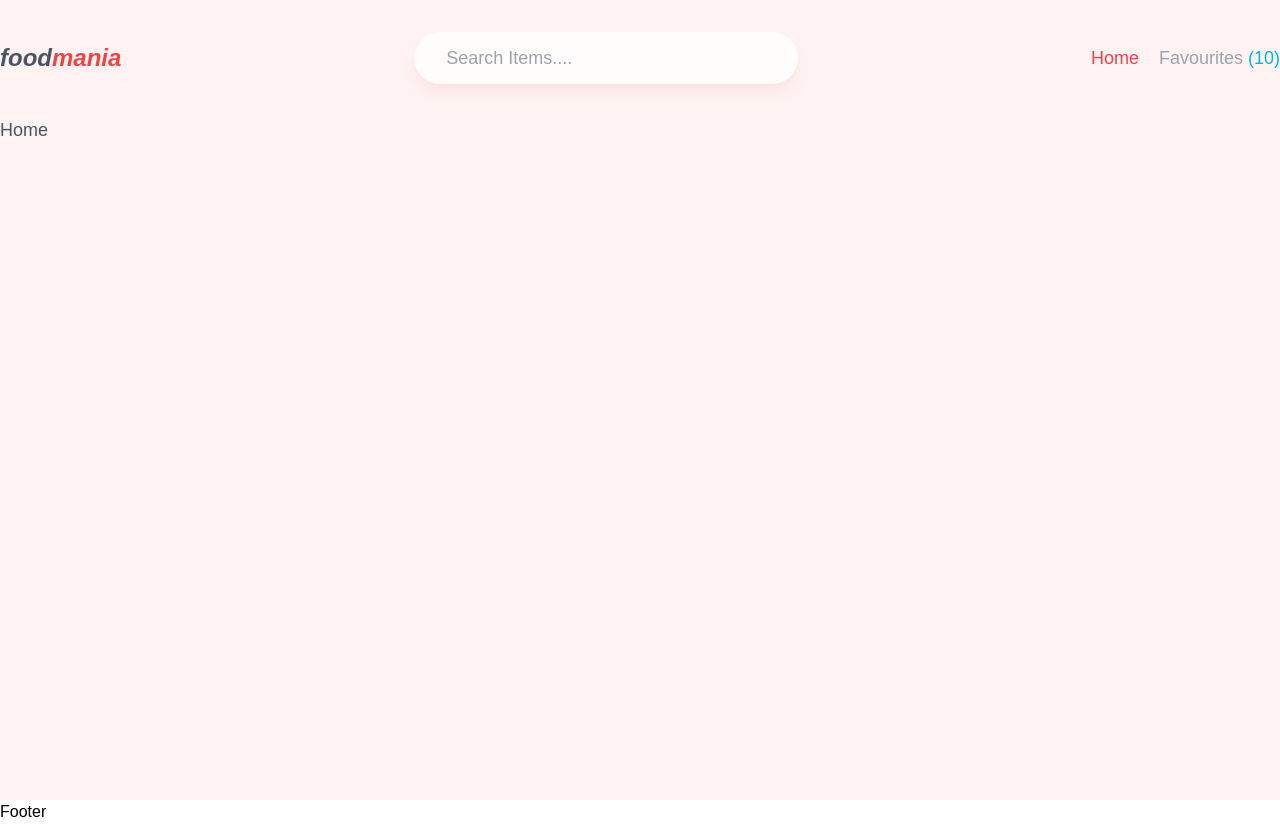
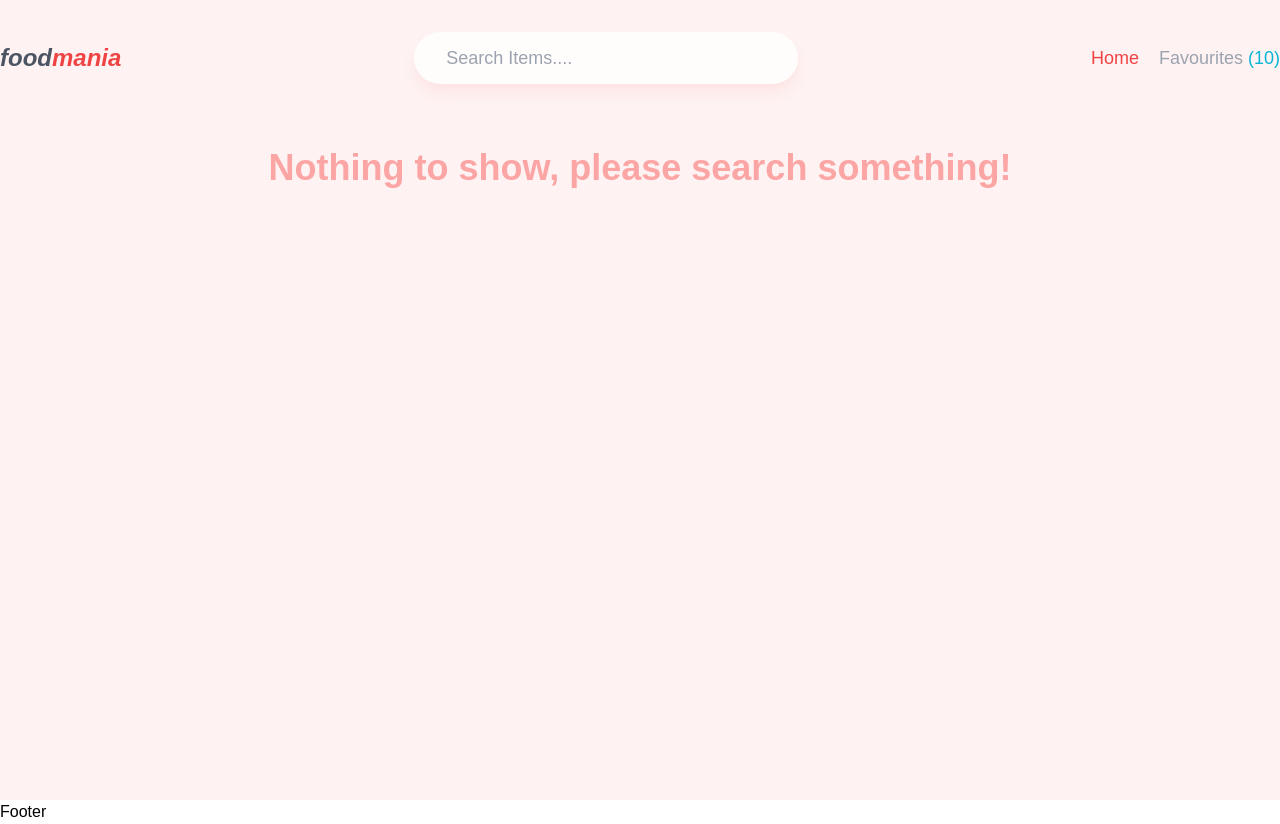
Before and after one commit to awesomedev82/foodmania-react, a React (Create React App) app: page / in a window 1280 px wide. Built offline with nearby package versions, Linux system fonts and the light colour scheme.

Commit message:
recipes added

```diff
--- a/src/App.js
+++ b/src/App.js
@@ -7,25 +7,39 @@ import Navbar from "./components/Navbar";
 
 function App() {
   const [searchItem, setSeachItem] = useState("");
+  const [recipes, setRecipes] = useState([]);
+  const [error, setError] = useState("");
+  const [loading, setLoading] = useState(false);
   const input = useRef(null);
   const handleSearch = (e) => {
     e.preventDefault();
 
     //api call
     getData(searchItem);
-
+    console.log(recipes);
     input.current.blur();
     setSeachItem("");
+    setRecipes([]);
+    setError("");
   };
 
   // data fatching from api
   const getData = async () => {
-    const res = await fetch(
-      `https://forkify-api.herokuapp.com/api/v2/recipes?search=${searchItem}`
-    );
-    if (!res.ok) throw new Error("Something Went Wrong");
-    const data = await res.json();
-    console.log(data);
+    try {
+      setLoading(true);
+      const res = await fetch(
+        `https://forkify-api.herokuapp.com/api/v2/recipes?search=${searchItem}`
+      );
+      if (!res.ok) throw new Error("Something Went Wrong");
+      const data = await res.json();
+      if (data.results === 0) {
+        throw new Error("No Recipe Found");
+      }
+      setRecipes(data?.data?.recipes);
+      setLoading(false);
+    } catch (err) {
+      setError(err.message);
+    }
   };
   return (
     <>
@@ -37,9 +51,18 @@ function App() {
           handleSearch={handleSearch}
         />
         <Routes>
-          <Route path="/" element={<Home />} />
-        </Routes>
-        <Routes>
+          <Route
+            path="/"
+            element={
+              <Home
+                recipes={recipes}
+                setRecipes={setRecipes}
+                loading={loading}
+                error={error}
+              />
+            }
+          />
+
           <Route path="/favourites" element={<Favourites />} />
         </Routes>
       </div>
--- a/src/components/Home.js
+++ b/src/components/Home.js
@@ -1,5 +1,18 @@
-const Home = () => {
-  return <div>Home</div>;
+import Recipe from "./Recipe";
+
+const Home = ({ recipes, loading, error }) => {
+  return (
+    <div className="py-8 container mx-auto flex flex-wrap justify-center gap-10">
+      {recipes.length === 0 && !loading && !error ? (
+        <p className="lg:text-4xl text-xl text-center text-red-300 font-semibold">
+          Nothing to show, please search something!
+        </p>
+      ) : null}
+      {loading && <p>{error ? error : "loading..."}</p>}
+      {recipes?.length > 0 &&
+        recipes.map((recipe) => <Recipe recipe={recipe} key={recipe.id} />)}
+    </div>
+  );
 };
 
 export default Home;
--- a/src/components/Navbar.js
+++ b/src/components/Navbar.js
@@ -1,4 +1,3 @@
-import { useRef, useState } from "react";
 import { NavLink } from "react-router-dom";
 
 const Navbar = ({ handleSearch, searchItem, setSeachItem, input }) => {
@@ -24,7 +23,7 @@ const Navbar = ({ handleSearch, searchItem, setSeachItem, input }) => {
           placeholder="Search Items...."
         />
       </form>
-      <ul className="flex gap-5 text-gray-400">
+      <ul className="flex gap-5 ">
         <li>
           <NavLink
             end
--- a/src/components/Recipe.js
+++ b/src/components/Recipe.js
@@ -1,5 +1,27 @@
-const Recipe = () => {
-  return <div>Recipe</div>;
+import { Link } from "react-router-dom";
+
+const Recipe = ({ recipe }) => {
+  return (
+    <div className="recipe flex flex-col w-80  overflow-hidden p-5 bg-white/75 shadow-xl shadow-red-100 gap-5 border-2 rounded-2xl border-white">
+      <div className="recipe-img h-40 flex justify-center  overflow-hidden items-center rounded-xl">
+        <img src={recipe.image_url} className="w-full block  " alt="" />
+      </div>
+      <div className="recipe-text">
+        <span className="recipe-publisher text-sm text-cyan-500 font-medium">
+          {recipe.publisher}
+        </span>
+        <h4 className="recipe-title text-2xl truncate font-semibold">
+          {recipe.title}
+        </h4>
+        <Link
+          to="/"
+          className="text-red-50 p-3 px-8 rounded-lg text-sm uppercase font-medium tracking-wider mt-2 bg-gradient-to-br from-red-400 to-red-500  inline-block  shadow-md  shadow-red-200 hover:shadow-lg hover:shadow-red-300 "
+        >
+          View Recipe
+        </Link>
+      </div>
+    </div>
+  );
 };
 
 export default Recipe;
--- a/src/index.js
+++ b/src/index.js
@@ -1,14 +1,14 @@
 import React from "react";
 import ReactDOM from "react-dom/client";
 import App from "./App";
-import { BrowserRouter as Router } from "react-router-dom";
+import { BrowserRouter } from "react-router-dom";
 import "./index.css";
 
 const root = ReactDOM.createRoot(document.getElementById("root"));
 root.render(
-  <Router>
+  <BrowserRouter>
     <React.StrictMode>
       <App />
     </React.StrictMode>
-  </Router>
+  </BrowserRouter>
 );
```
